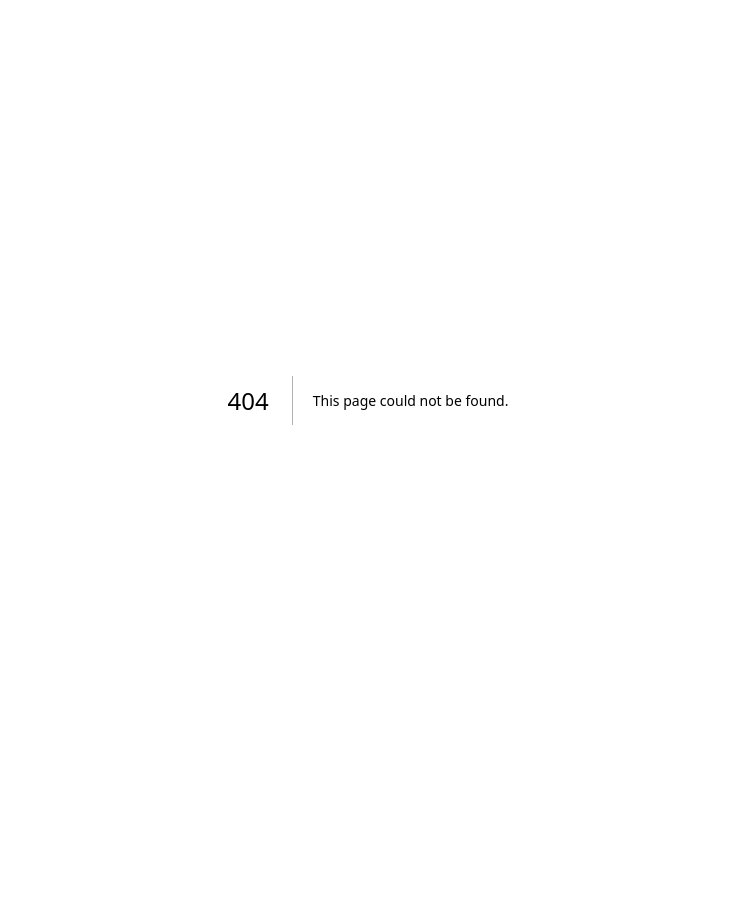
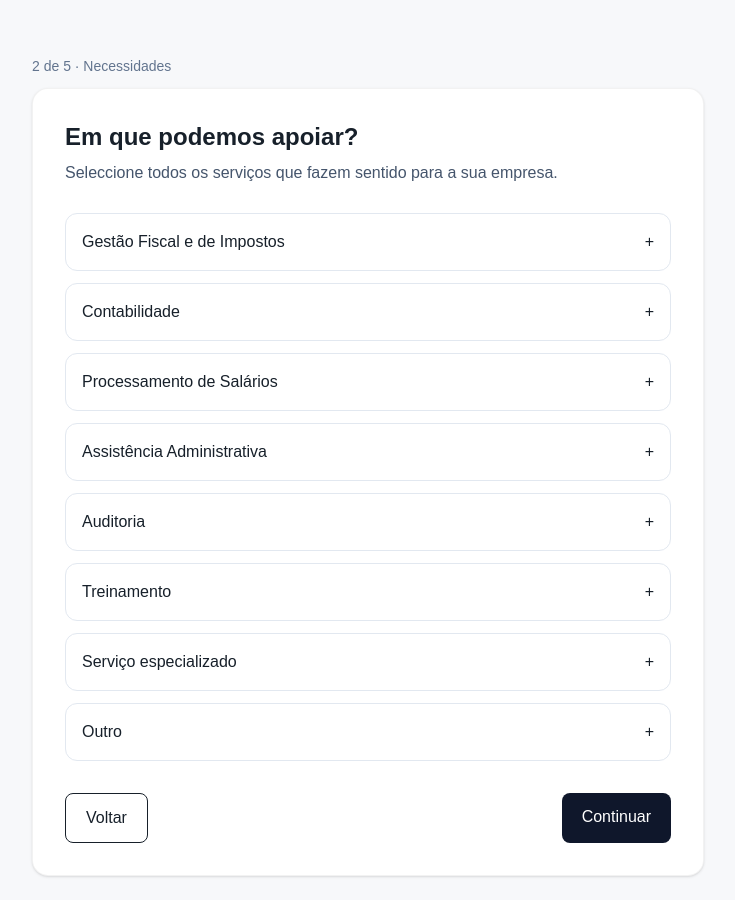
Before and after one commit to acjl-mz/acjl-onboarding, a Next.js app: page /diagnostico/necessidades in a window 1280 px wide. Before the commit this address had no page. Shown: the whole page, without its empty margins (272-1007 px from the left). Before the commit the page ends 800 px from the top, so only its background shows below. Built offline with nearby package versions, Linux system fonts and the light colour scheme.

Commit message:
feat: build diagnostic foundation (app/diagnostico/necessidades/page.tsx)

```diff
--- /dev/null
+++ b/app/diagnostico/necessidades/page.tsx
@@ -0,0 +1,29 @@
+"use client";
+
+import { useState } from "react";
+import Link from "next/link";
+
+const services = [
+  "Gestão Fiscal e de Impostos","Contabilidade","Processamento de Salários",
+  "Assistência Administrativa","Auditoria","Treinamento","Serviço especializado","Outro"
+];
+
+export default function NecessidadesPage() {
+  const [selected,setSelected] = useState<string[]>([]);
+  const toggle=(s:string)=>setSelected(selected.includes(s)?selected.filter(x=>x!==s):[...selected,s]);
+  return (
+    <main className="min-h-screen bg-[var(--acjl-surface)] p-6">
+      <div className="mx-auto max-w-2xl pt-8">
+        <p className="text-sm text-slate-500">2 de 5 · Necessidades</p>
+        <section className="mt-3 rounded-2xl bg-white p-8 border border-black/5 shadow-sm">
+          <h1 className="text-2xl font-semibold">Em que podemos apoiar?</h1>
+          <p className="mt-2 text-slate-600">Seleccione todos os serviços que fazem sentido para a sua empresa.</p>
+          <div className="mt-7 grid gap-3">
+            {services.map(s=><button type="button" key={s} onClick={()=>toggle(s)} className={`rounded-xl border p-4 text-left transition ${selected.includes(s)?"border-slate-900 bg-slate-50":"border-slate-200"}`}>{s}<span className="float-right">{selected.includes(s)?"✓":"+"}</span></button>)}
+          </div>
+          <div className="mt-8 flex justify-between"><Link href="/diagnostico/empresa" className="rounded-lg border px-5 py-3">Voltar</Link><Link href="/diagnostico/situacao" className="rounded-lg bg-slate-900 px-5 py-3 text-white">Continuar</Link></div>
+        </section>
+      </div>
+    </main>
+  );
+}
```
